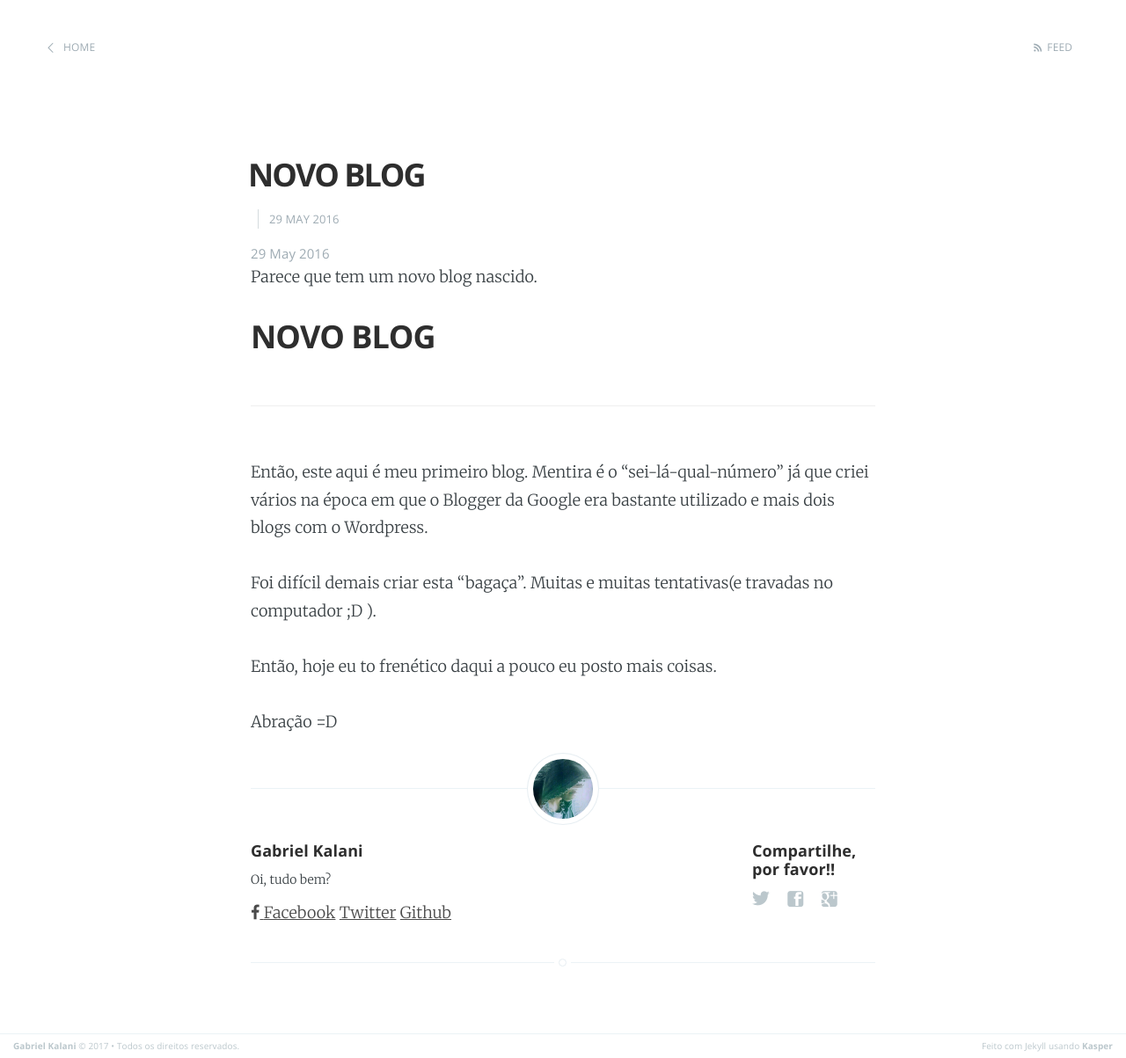
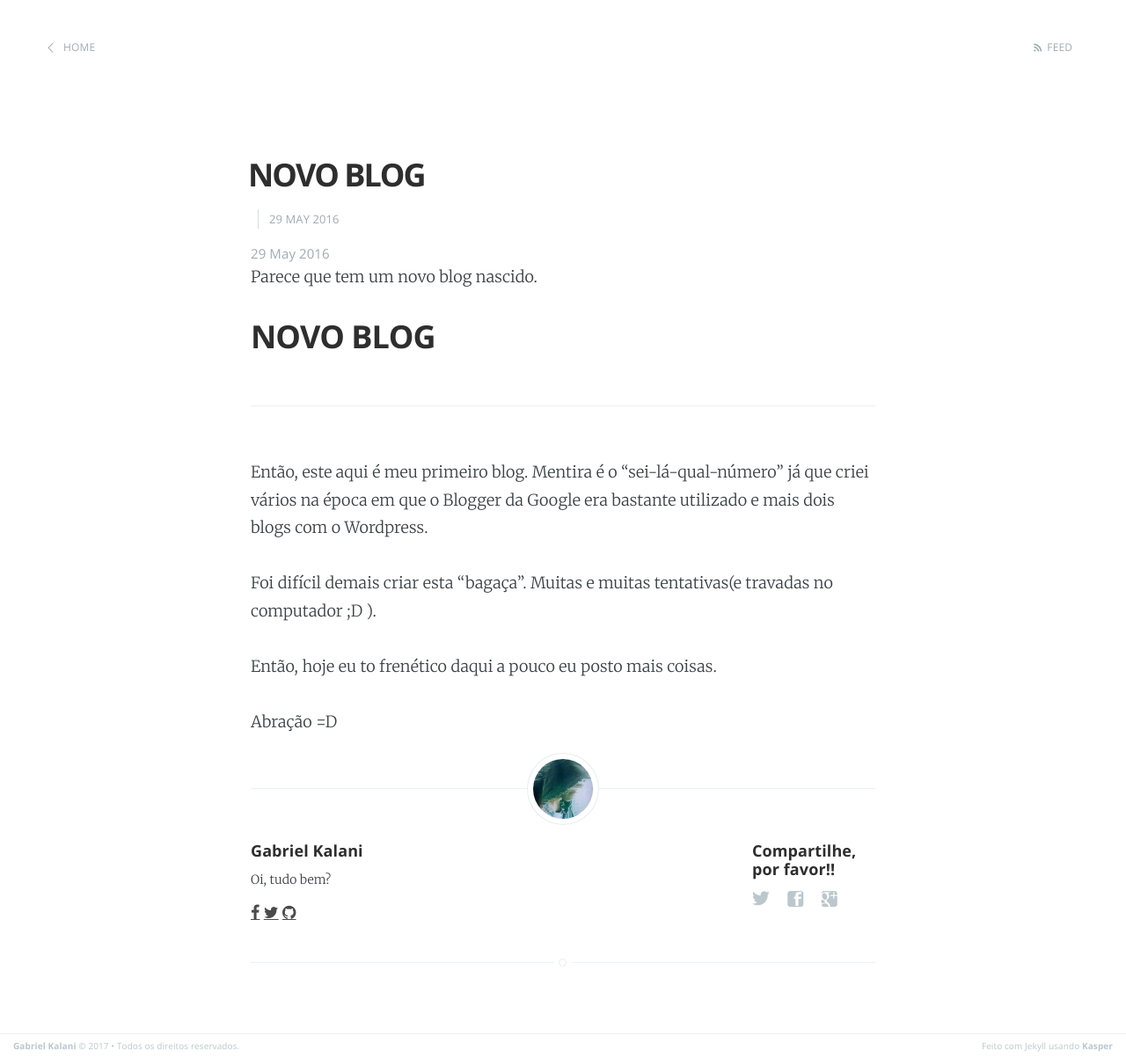
Before and after one commit to gkal19/blog, a Jekyll site: the page built from _posts/2016-05-29-novo-blog.markdown, in a window 1280 px wide. Shown: the whole page at 88% size. Built offline with Jekyll 4.4.1, drawn with Linux system fonts in a browser that asks for light colours; nearby versions of some CDN libraries; comment, search, counter and statistics services are not loaded.

Commit message:
Auto commit-push

```diff
--- a/_layouts/post.html
+++ b/_layouts/post.html
@@ -77,10 +77,10 @@ post_class: post-template
                     <p>
                         Oi, tudo bem?
                     </p>
-                    <a href="http://www.facebook.com/gkal19" target="_blank"><i class="fa fa-facebook" aria-hidden="true"></i>
-                    <a href="http://www.facebook.com/gkal19" target="_blank">Facebook</a>
-                    <a href="http://www.twitter.com/gkal19" target="_blank">Twitter</a>
-                    <a href="http://www.github.com/gkal19" target="_blank">Github</a>
+
+                    <a href="//www.facebook.com/gkal19" class="fa fa-facebook" aria-hidden="true"></a>
+                    <a href="//www.twitter.com/gkal19" class="fa fa-twitter" aria-hidden="true"></a>
+                    <a href="//www.github.com/gkal19" class="fa fa-github" aria-hidden="true"></a>
                 </section>
             {% endif %}
 
```
